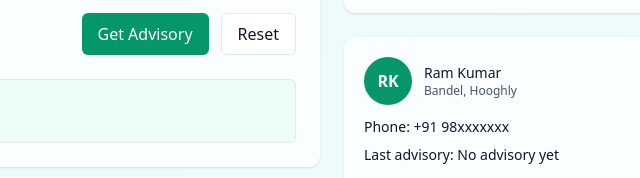
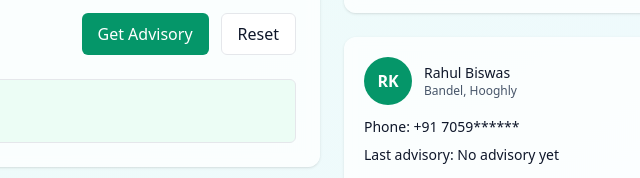
Before and after one commit to rahulbiswas7059/Test, a plain HTML site: page index.html in a window 1280 px wide. Shown: the part 491-669 px from the top of the page, 496-1136 px from the left. Drawn offline with nearby package versions, Linux system fonts and the light colour scheme; some icons are missing.

Commit message:
Update index.html

```diff
--- a/index.html
+++ b/index.html
@@ -213,13 +213,13 @@
                             class="w-12 h-12 rounded-full bg-emerald-600 text-white flex items-center justify-center font-semibold">
                             RK</div>
                         <div>
-                            <div class="text-sm font-medium" id="pfName">Ram Kumar</div>
+                            <div class="text-sm font-medium" id="pfName">Rahul Biswas</div>
                             <div class="text-xs text-slate-600" id="pfLocation">Bandel, Hooghly</div>
                         </div>
                     </div>
 
                     <div class="mt-3 text-sm space-y-2">
-                        <div>Phone: <span id="pfPhone">+91 98xxxxxxx</span></div>
+                        <div>Phone: <span id="pfPhone">+91 7059******</span></div>
                         <div>Last advisory: <span id="pfLast">No advisory yet</span></div>
                     </div>
 
```
